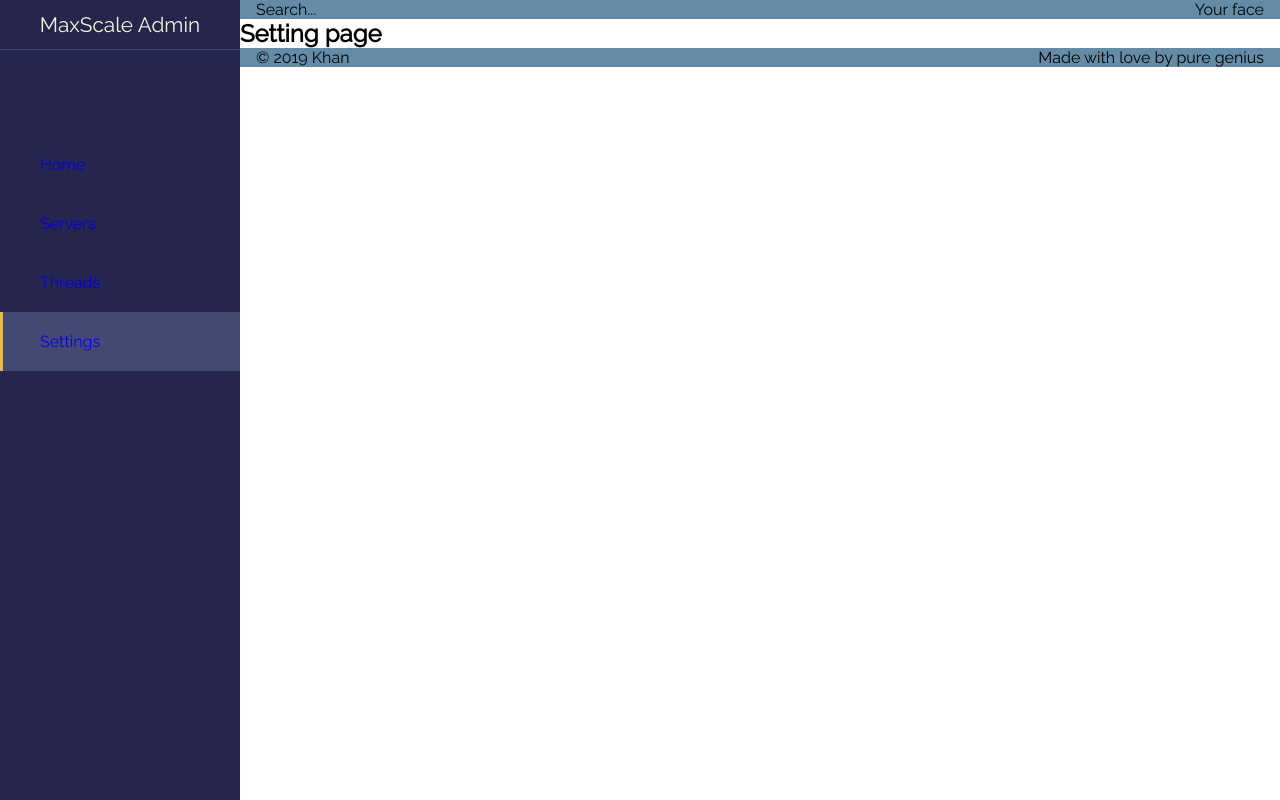
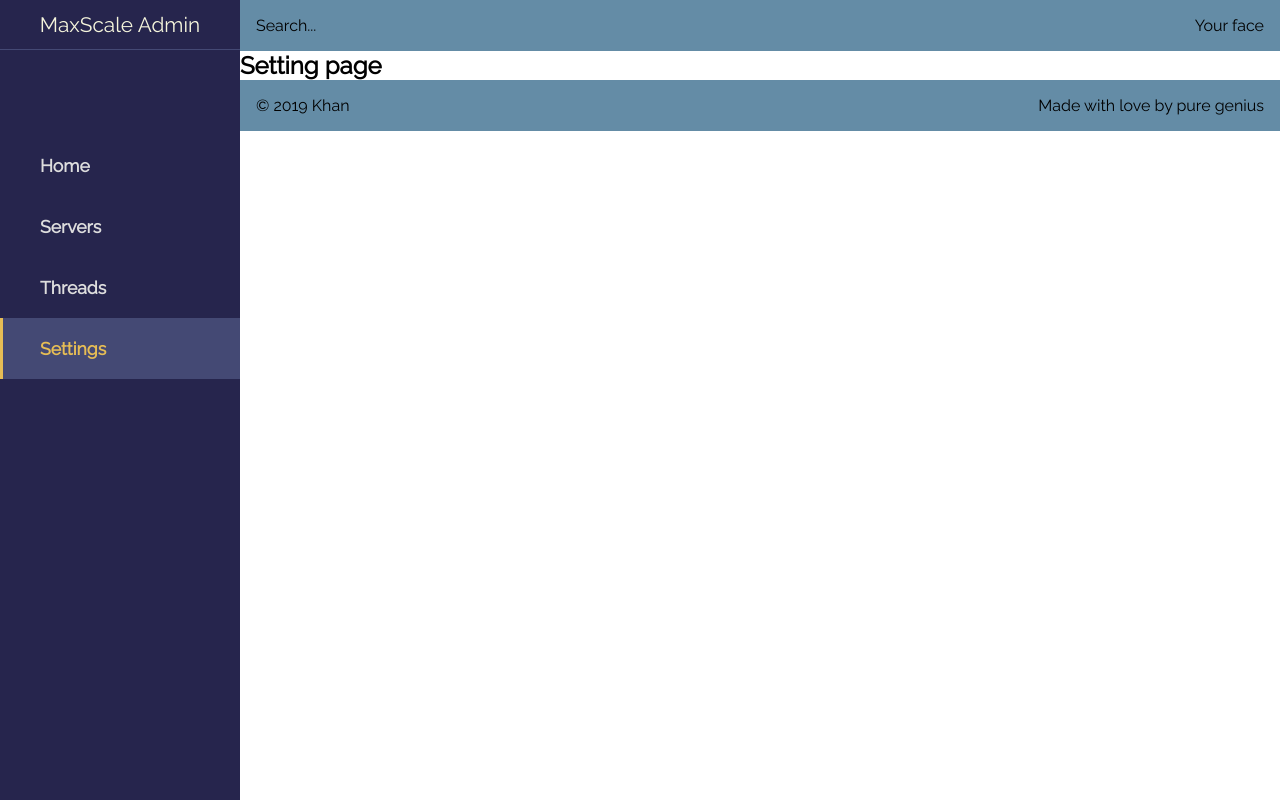
Before and after one commit to UmerSharif/admin-dashboard, a React (Create React App) app: page /settings in a window 1280 px wide. Built offline with nearby package versions, Linux system fonts and the light colour scheme.

Commit message:
navbar a tag styling

```diff
--- a/src/components/Footer.scss
+++ b/src/components/Footer.scss
@@ -2,6 +2,6 @@
   display: flex;
   align-items: center;
   justify-content: space-between;
-  padding: 0 16px;
+  padding: 16px;
   background-color: #648ca6;
 }
--- a/src/components/Header.scss
+++ b/src/components/Header.scss
@@ -2,6 +2,6 @@
   display: flex;
   align-items: center;
   justify-content: space-between;
-  padding: 0 16px;
+  padding: 16px;
   background-color: #648ca6;
 }
--- a/src/components/Sidenav.scss
+++ b/src/components/Sidenav.scss
@@ -21,12 +21,17 @@
 .sidenav__list-item a {
   display: block;
   padding: 20px 20px 20px 40px;
+  color: #ddd;
+  font-size: 1.1rem;
+  font-weight: 600;
 }
 .sidenav__list-item a:hover,
 .sidenav__list-item a:active,
+.sidenav__list-item a:focus,
 .sidenav__list-item a.active {
   background-color: #444974;
   cursor: pointer;
+  color: #e6bd55;
 }
 
 //side border
```
